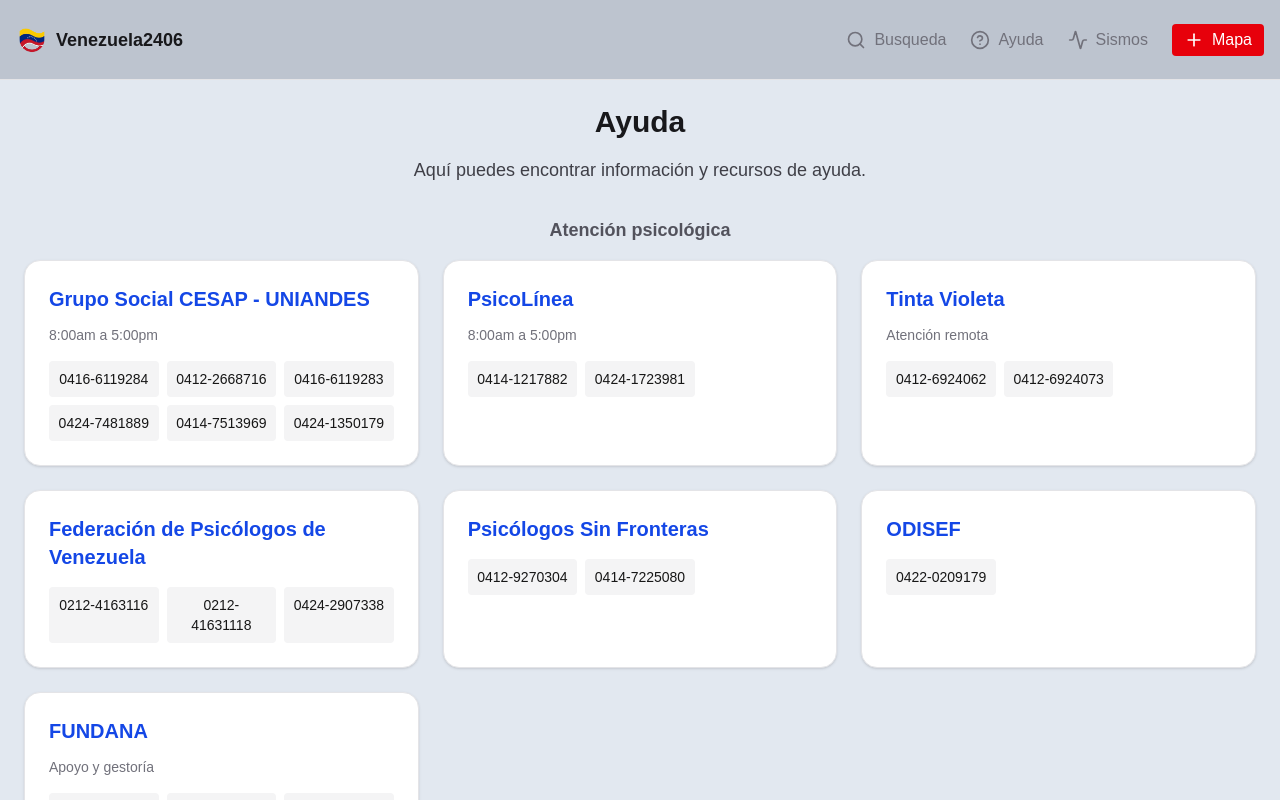
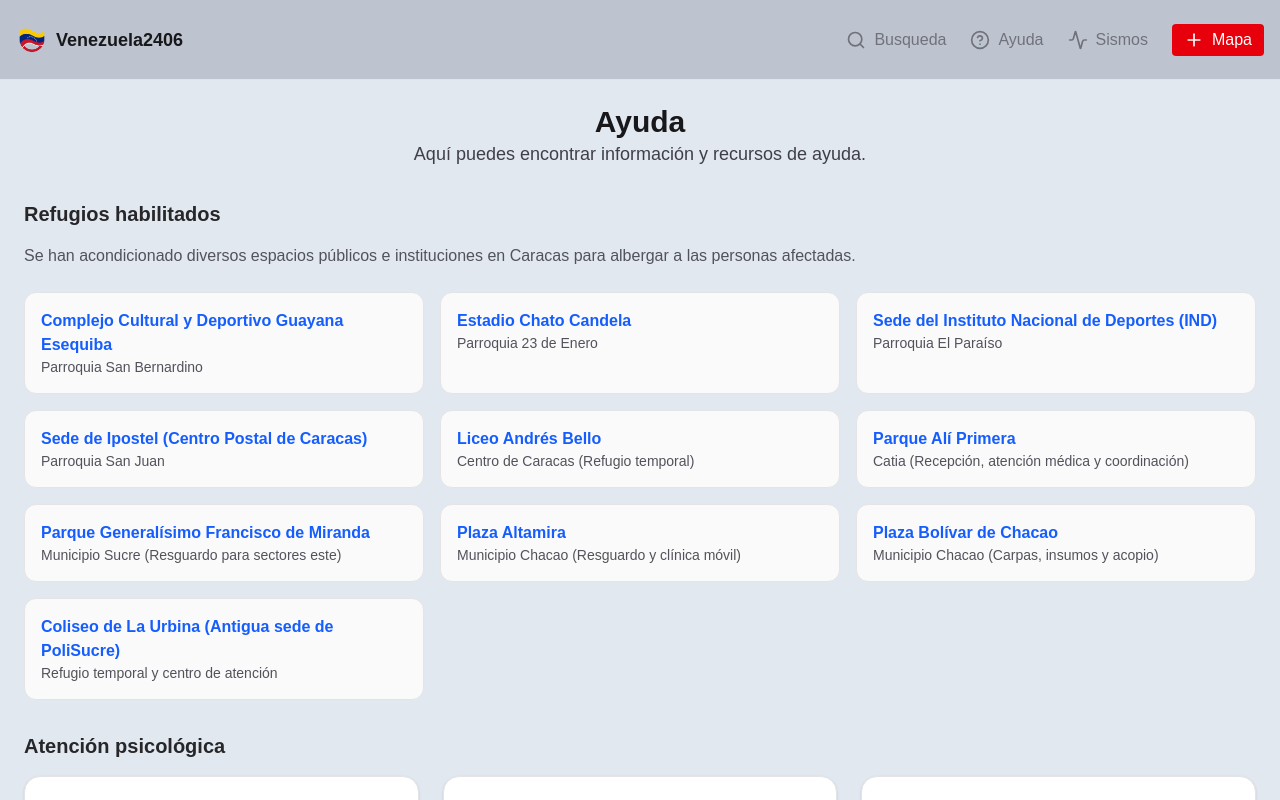
Before and after one commit to CristhalCampos/venezuela2406, a Next.js app in the folder my-app/: page /help in a window 1280 px wide. Shown: the top 800 px of the page. Built offline with nearby package versions, Linux system fonts and the light colour scheme.

Commit message:
shelters

```diff
--- a/my-app/src/app/help/page.tsx
+++ b/my-app/src/app/help/page.tsx
@@ -37,29 +37,51 @@ export default function HelpPage() {
     },
   ];
 
+  const shelters = [
+    { name: "Complejo Cultural y Deportivo Guayana Esequiba", location: "Parroquia San Bernardino" },
+    { name: "Estadio Chato Candela", location: "Parroquia 23 de Enero" },
+    { name: "Sede del Instituto Nacional de Deportes (IND)", location: "Parroquia El Paraíso" },
+    { name: "Sede de Ipostel (Centro Postal de Caracas)", location: "Parroquia San Juan" },
+    { name: "Liceo Andrés Bello", location: "Centro de Caracas (Refugio temporal)" },
+    { name: "Parque Alí Primera", location: "Catia (Recepción, atención médica y coordinación)" },
+    { name: "Parque Generalísimo Francisco de Miranda", location: "Municipio Sucre (Resguardo para sectores este)" },
+    { name: "Plaza Altamira", location: "Municipio Chacao (Resguardo y clínica móvil)" },
+    { name: "Plaza Bolívar de Chacao", location: "Municipio Chacao (Carpas, insumos y acopio)" },
+    { name: "Coliseo de La Urbina (Antigua sede de PoliSucre)", location: "Refugio temporal y centro de atención" },
+  ];
+
   return (
-    <div className="flex flex-col flex-1 items-center justify-center p-4 md:p-6 gap-4">
-      <h1 className="text-3xl font-bold text-zinc-900 dark:text-zinc-100">
-        Ayuda
-      </h1>
-      <p className="text-lg text-zinc-700 dark:text-zinc-300">
-        Aquí puedes encontrar información y recursos de ayuda.
-      </p>
+    <div className="flex flex-col flex-1 p-4 md:p-6 gap-8 max-w-7xl mx-auto">
+      <div className="text-center">
+        <h1 className="text-3xl font-bold text-zinc-900 dark:text-zinc-100">Ayuda</h1>
+        <p className="text-lg text-zinc-700 dark:text-zinc-300">Aquí puedes encontrar información y recursos de ayuda.</p>
+      </div>
 
-      <h3 className="mt-4 text-lg font-semibold text-zinc-600 dark:text-zinc-400">
-        Atención psicológica
-      </h3>
+      {/* Sección de Refugios */}
+      <section>
+        <h3 className="text-xl font-bold text-zinc-800 dark:text-zinc-200 mb-4">Refugios habilitados</h3>
+        <p className="text-zinc-600 dark:text-zinc-400 mb-6">Se han acondicionado diversos espacios públicos e instituciones en Caracas para albergar a las personas afectadas.</p>
+        <div className="grid grid-cols-1 md:grid-cols-2 lg:grid-cols-3 gap-4">
+          {shelters.map((shelter, index) => (
+            <div key={index} className="p-4 bg-zinc-50 dark:bg-zinc-800 rounded-xl border border-zinc-200 dark:border-zinc-700">
+              <h4 className="font-bold text-blue-600 dark:text-blue-400">{shelter.name}</h4>
+              <p className="text-sm text-zinc-600 dark:text-zinc-300">{shelter.location}</p>
+            </div>
+          ))}
+        </div>
+      </section>
+
+      {/* Sección de Psicología */}
+      <section>
+        <h3 className="text-xl font-bold text-zinc-800 dark:text-zinc-200 mb-4">Atención psicológica</h3>
         <div className="grid grid-cols-1 md:grid-cols-2 lg:grid-cols-3 gap-6">
           {psychologicalSupport.map((item, index) => (
             <div key={index} className="p-6 bg-white dark:bg-zinc-800 rounded-2xl border border-zinc-200 dark:border-zinc-700 shadow-sm">
               <h3 className="text-xl font-bold text-blue-700 dark:text-blue-400 mb-3">{item.organization}</h3>
               <p className="text-sm text-zinc-500 mb-4 font-medium">{item.schedule}</p>
-            <div className="grid grid-cols-2 md:grid-cols-3 gap-2">
+              <div className="grid grid-cols-2 gap-2">
                 {item.phones.map((phone, i) => (
-                <span
-                  key={i}
-                  className="text-sm bg-zinc-100 dark:bg-zinc-700 p-2 rounded hover:bg-blue-200 dark:hover:bg-blue-900 transition-colors text-center"
-                >
+                  <span key={i} className="text-xs bg-zinc-100 dark:bg-zinc-700 p-2 rounded text-center">
                     {phone}
                   </span>
                 ))}
@@ -67,6 +89,7 @@ export default function HelpPage() {
             </div>
           ))}
         </div>
+      </section>
     </div>
   );
 }
```
Lines whose indentation alone changed are shown as unchanged.
